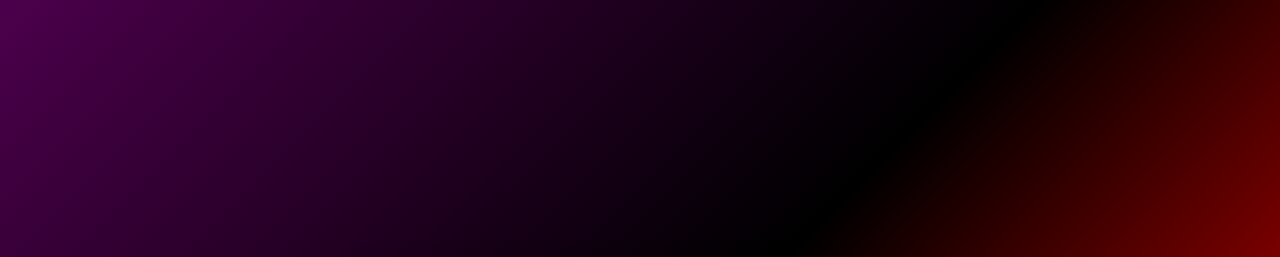
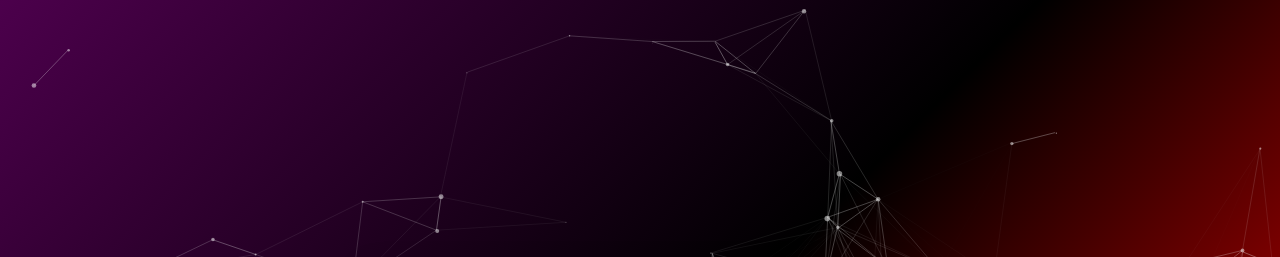
Before and after one commit to Swapnadeep123/To-Do-List, a plain HTML site: page index.html in a window 1280 px wide. Shown: the top 257 px of the page. Drawn offline with nearby package versions, Linux system fonts and the light colour scheme.

Commit message:
`Added particles.js library and CSS styles for particle animation`

```diff
--- a/index.html
+++ b/index.html
@@ -7,6 +7,7 @@
     <link rel="stylesheet" href="style.css">
 </head>
 <body>
+    <div id="particles-js"></div>
     <div class="container">
         <div class="progress-container">
             <div class="progress-bar"></div>
@@ -23,6 +24,7 @@
         </form>
         <ul id="task-list"></ul>
     </div>
+    <script src="https://cdn.jsdelivr.net/particles.js/2.0.0/particles.min.js"></script>
     <script src="script.js"></script>
 </body>
 </html>
--- a/script.js
+++ b/script.js
@@ -1,4 +1,110 @@
 document.addEventListener('DOMContentLoaded', () => {
+    particlesJS('particles-js', {
+        "particles": {
+            "number": {
+                "value": 80,
+                "density": {
+                    "enable": true,
+                    "value_area": 800
+                }
+            },
+            "color": {
+                "value": "#ffffff"
+            },
+            "shape": {
+                "type": "circle",
+                "stroke": {
+                    "width": 0,
+                    "color": "#000000"
+                },
+                "polygon": {
+                    "nb_sides": 5
+                }
+            },
+            "opacity": {
+                "value": 0.5,
+                "random": false,
+                "anim": {
+                    "enable": false,
+                    "speed": 1,
+                    "opacity_min": 0.1,
+                    "sync": false
+                }
+            },
+            "size": {
+                "value": 3,
+                "random": true,
+                "anim": {
+                    "enable": false,
+                    "speed": 40,
+                    "size_min": 0.1,
+                    "sync": false
+                }
+            },
+            "line_linked": {
+                "enable": true,
+                "distance": 150,
+                "color": "#ffffff",
+                "opacity": 0.4,
+                "width": 1
+            },
+            "move": {
+                "enable": true,
+                "speed": 6,
+                "direction": "none",
+                "random": false,
+                "straight": false,
+                "out_mode": "out",
+                "bounce": false,
+                "attract": {
+                    "enable": false,
+                    "rotateX": 600,
+                    "rotateY": 1200
+                }
+            }
+        },
+        "interactivity": {
+            "detect_on": "canvas",
+            "events": {
+                "onhover": {
+                    "enable": true,
+                    "mode": "repulse"
+                },
+                "onclick": {
+                    "enable": true,
+                    "mode": "push"
+                },
+                "resize": true
+            },
+            "modes": {
+                "grab": {
+                    "distance": 400,
+                    "line_linked": {
+                        "opacity": 1
+                    }
+                },
+                "bubble": {
+                    "distance": 400,
+                    "size": 40,
+                    "duration": 2,
+                    "opacity": 8,
+                    "speed": 3
+                },
+                "repulse": {
+                    "distance": 200,
+                    "duration": 0.4
+                },
+                "push": {
+                    "particles_nb": 4
+                },
+                "remove": {
+                    "particles_nb": 2
+                }
+            }
+        },
+        "retina_detect": true
+    });
+
     const taskForm = document.getElementById('task-form');
     const taskInput = document.getElementById('task-input');
     const taskList = document.getElementById('task-list');
--- a/style.css
+++ b/style.css
@@ -7,6 +7,13 @@ body {
     justify-content: center;
     align-items: center;
     min-height: 100vh;
+}
+
+#particles-js {
+    position: absolute;
+    width: 100%;
+    height: 100%;
+    z-index: -1;
 }
 
 .container {
```
